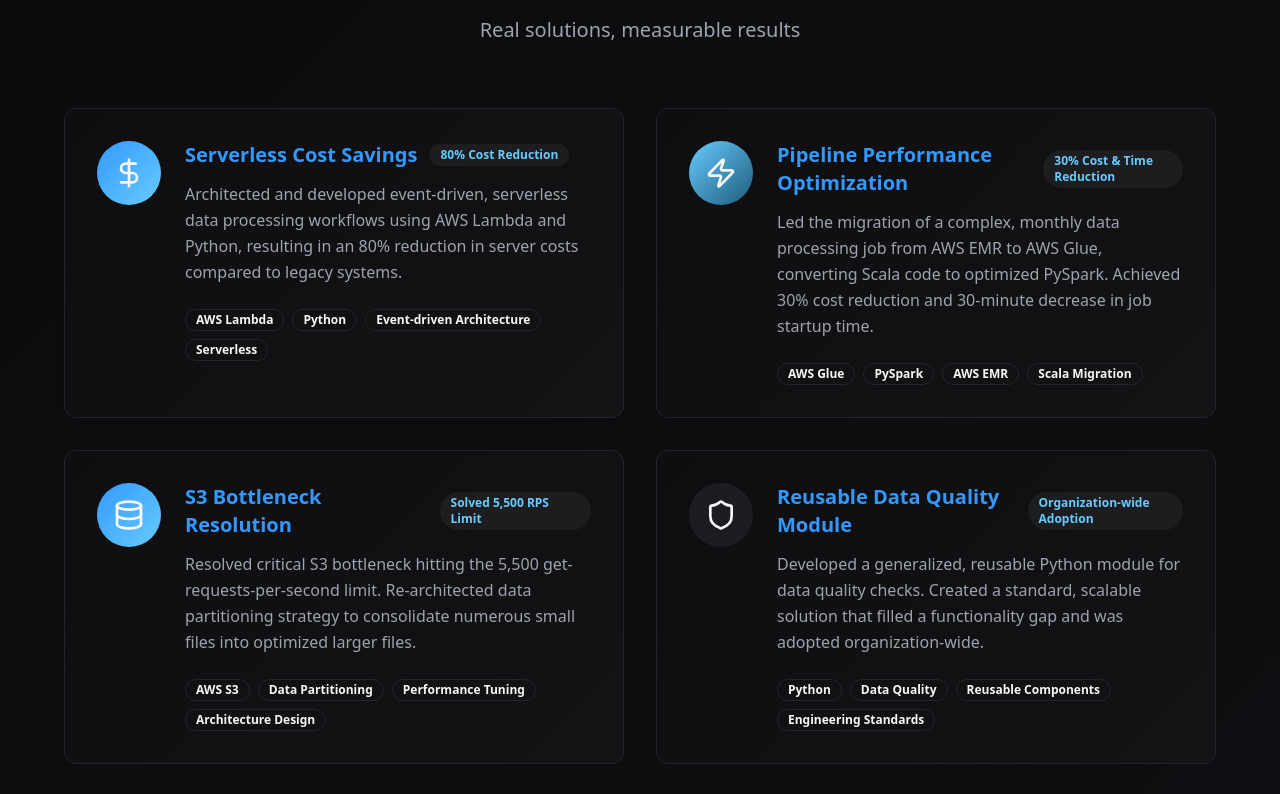
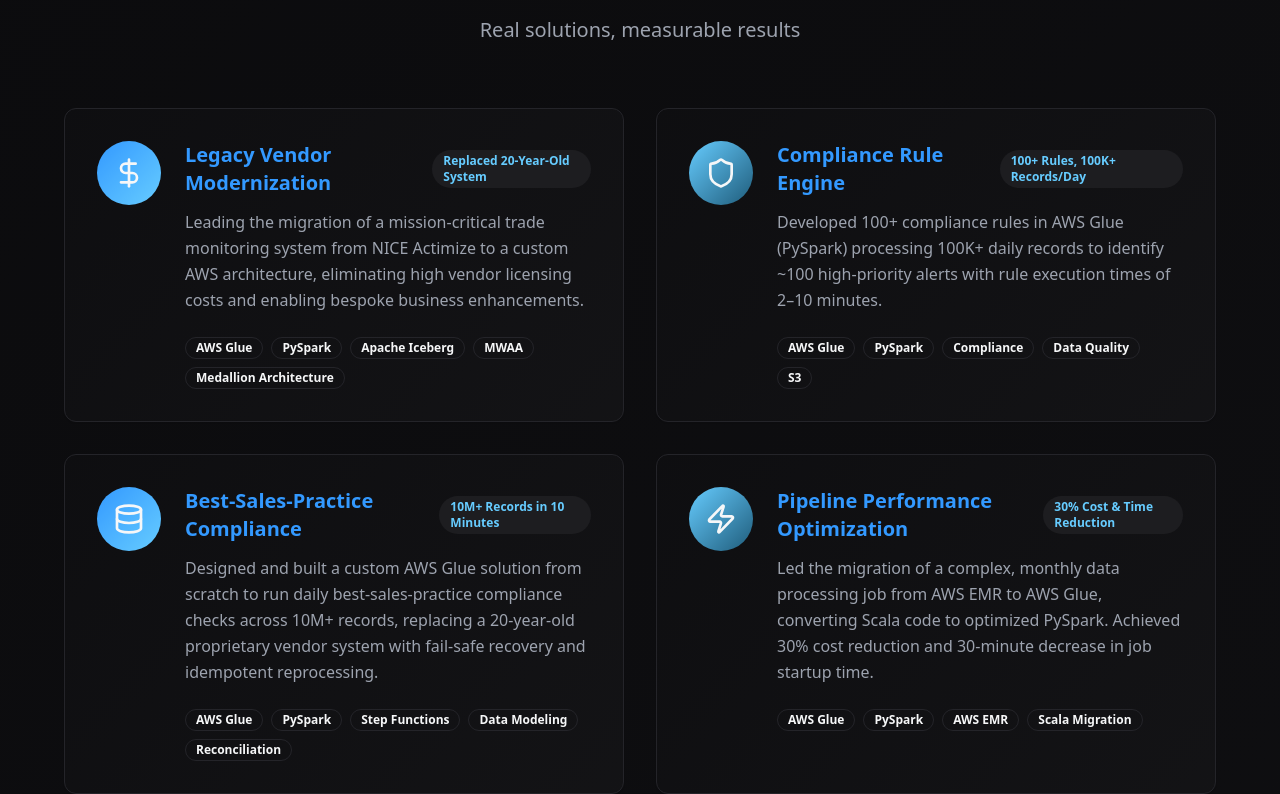
Before and after one commit to mahakg290399/mahakgoyal, a React (Vite) app: page / in a window 1280 px wide. Shown: the part 2132-2926 px from the top of the page. Built offline with nearby package versions, Linux system fonts and the light colour scheme; the HTML template or start-up script is replaced by a standard one.

Commit message:
Changes
Co-authored-by: mahakg290399 <49653632+mahakg290399@users.noreply.github.com>

```diff
--- a/src/components/portfolio/ImpactSection.tsx
+++ b/src/components/portfolio/ImpactSection.tsx
@@ -6,10 +6,26 @@ export const ImpactSection = () => {
   const achievements = [
     {
       icon: <DollarSign className="w-8 h-8" />,
-      title: "Serverless Cost Savings",
-      impact: "80% Cost Reduction",
-      description: "Architected and developed event-driven, serverless data processing workflows using AWS Lambda and Python, resulting in an 80% reduction in server costs compared to legacy systems.",
-      technologies: ["AWS Lambda", "Python", "Event-driven Architecture", "Serverless"],
+      title: "Legacy Vendor Modernization",
+      impact: "Replaced 20-Year-Old System",
+      description: "Leading the migration of a mission-critical trade monitoring system from NICE Actimize to a custom AWS architecture, eliminating high vendor licensing costs and enabling bespoke business enhancements.",
+      technologies: ["AWS Glue", "PySpark", "Apache Iceberg", "MWAA", "Medallion Architecture"],
+      color: "skill-expert"
+    },
+    {
+      icon: <Shield className="w-8 h-8" />,
+      title: "Compliance Rule Engine",
+      impact: "100+ Rules, 100K+ Records/Day",
+      description: "Developed 100+ compliance rules in AWS Glue (PySpark) processing 100K+ daily records to identify ~100 high-priority alerts with rule execution times of 2–10 minutes.",
+      technologies: ["AWS Glue", "PySpark", "Compliance", "Data Quality", "S3"],
+      color: "skill-proficient"
+    },
+    {
+      icon: <Database className="w-8 h-8" />,
+      title: "Best-Sales-Practice Compliance",
+      impact: "10M+ Records in 10 Minutes",
+      description: "Designed and built a custom AWS Glue solution from scratch to run daily best-sales-practice compliance checks across 10M+ records, replacing a 20-year-old proprietary vendor system with fail-safe recovery and idempotent reprocessing.",
+      technologies: ["AWS Glue", "PySpark", "Step Functions", "Data Modeling", "Reconciliation"],
       color: "skill-expert"
     },
     {
@@ -29,11 +45,11 @@ export const ImpactSection = () => {
       color: "skill-expert"
     },
     {
-      icon: <Shield className="w-8 h-8" />,
-      title: "Reusable Data Quality Module",
-      impact: "Organization-wide Adoption",
-      description: "Developed a generalized, reusable Python module for data quality checks. Created a standard, scalable solution that filled a functionality gap and was adopted organization-wide.",
-      technologies: ["Python", "Data Quality", "Reusable Components", "Engineering Standards"],
+      icon: <DollarSign className="w-8 h-8" />,
+      title: "Serverless Cost Savings",
+      impact: "80% Cost Reduction",
+      description: "Architected and developed event-driven, serverless data processing workflows using AWS Lambda and Python, resulting in an 80% reduction in server costs compared to legacy systems.",
+      technologies: ["AWS Lambda", "Python", "Event-driven Architecture", "Serverless"],
       color: "skill-skilled"
     }
   ];
```
